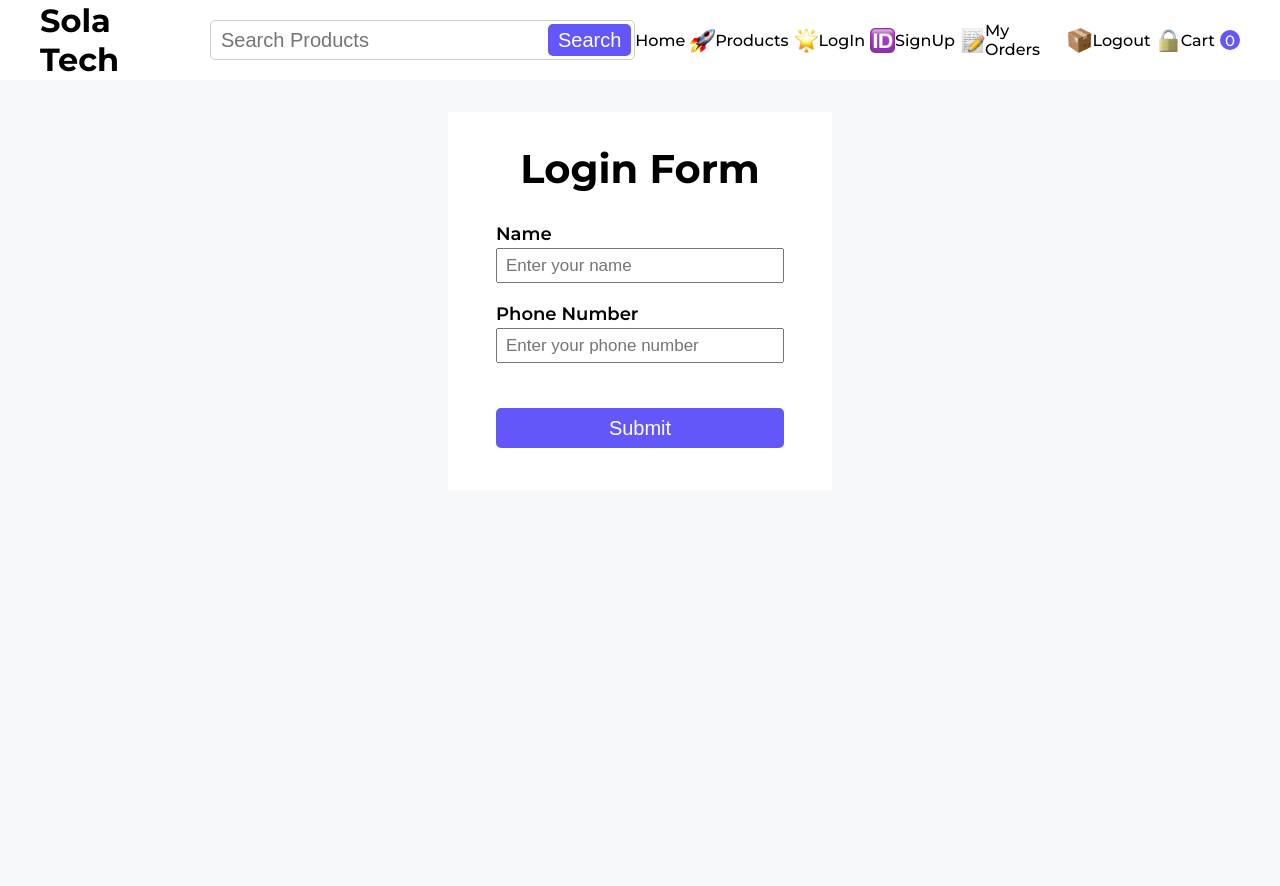
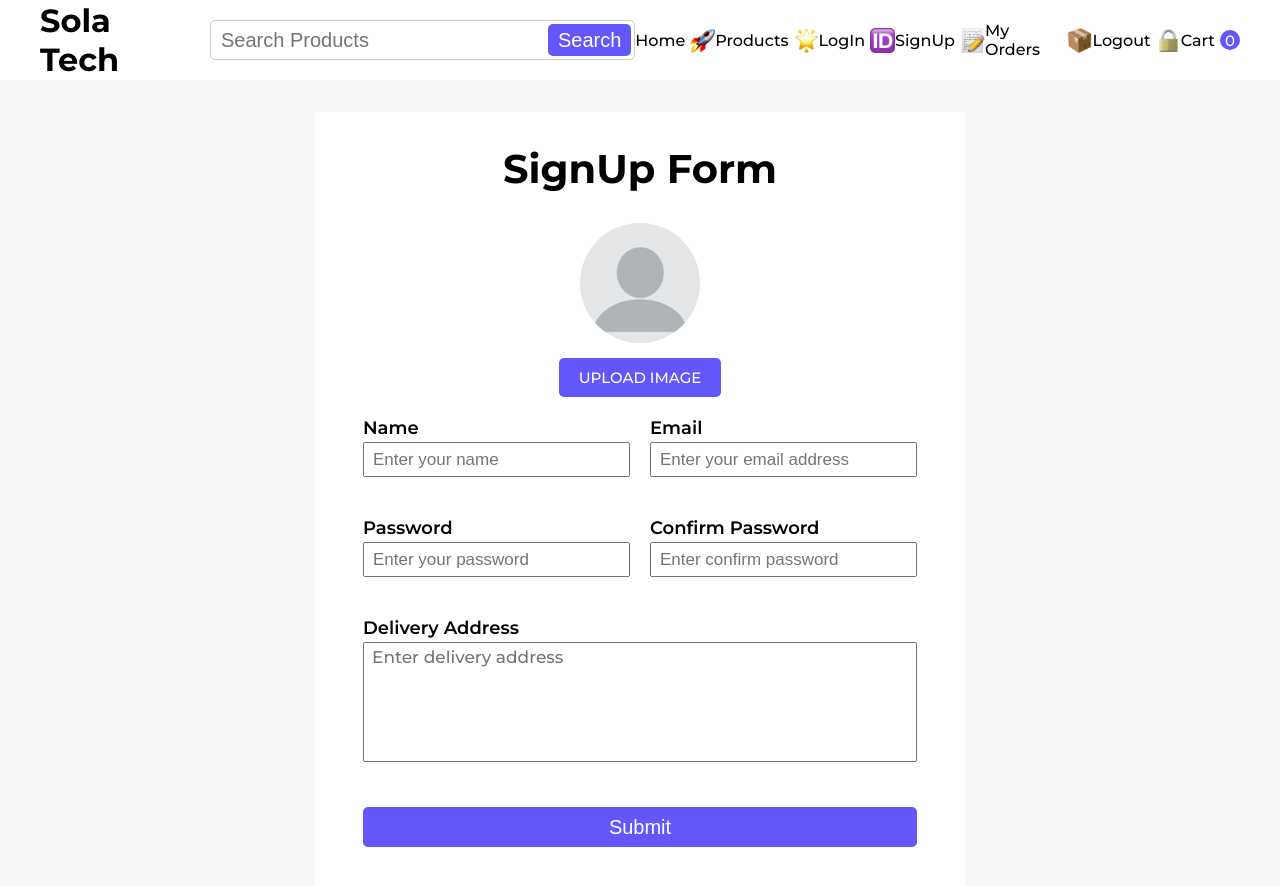
Before and after one commit to dtorres3rd/sola-tech-app, a React (Vite) app: page / in a window 1280 px wide. Shown: the top 886 px of the page. Before the commit the page ends 800 px from the top, so only its background shows below. Built offline with nearby package versions, Linux system fonts and the light colour scheme.

Commit message:
added SignUp component,implemented form management and schema validation

```diff
--- a/package.json
+++ b/package.json
@@ -10,9 +10,11 @@
     "preview": "vite preview"
   },
   "dependencies": {
+    "@hookform/resolvers": "^3.0.1",
     "react": "^18.3.1",
     "react-dom": "^18.3.1",
-    "react-hook-form": "^7.43.9"
+    "react-hook-form": "^7.43.9",
+    "zod": "^3.21.4"
   },
   "devDependencies": {
     "@eslint/js": "^9.15.0",
--- a/src/App.jsx
+++ b/src/App.jsx
@@ -8,6 +8,7 @@ import SingleProductPage from './components/SingleProduct/SingleProductPage';
 import CartPage from './components/Cart/CartPage';
 import MyOrderPage from './components/MyOrder/MyOrderPage';
 import LoginPage from './components/Authentication/LoginPage';
+import SignupPage from './components/Authentication/SignupPage';
 
 const App = () => {
   return (
@@ -19,7 +20,8 @@ const App = () => {
         <SingleProductPage /> */}
         {/* <CartPage user='daniel' /> */}
         {/* <MyOrderPage /> */}
-        <LoginPage />
+        {/* <LoginPage /> */}
+        <SignupPage />
       </main>
     </div>
   );
--- a/src/components/Authentication/LoginPage.css
+++ b/src/components/Authentication/LoginPage.css
@@ -40,3 +40,7 @@
   width: 100%;
   margin: 25px 0px 10px;
 }
+
+.form_error {
+  color: red;
+}
--- a/src/components/Authentication/LoginPage.jsx
+++ b/src/components/Authentication/LoginPage.jsx
@@ -1,10 +1,23 @@
-import React, { useState } from 'react';
+import React from 'react';
+import { useForm } from 'react-hook-form';
+import { z } from 'zod';
+import { zodResolver } from '@hookform/resolvers/zod';
 
 import './LoginPage.css';
-import { useForm } from 'react-hook-form';
+
+const schema = z.object({
+  email: z.string().email({ message: 'Enter valid email address' }).min(3),
+  password: z
+    .string()
+    .min(8, { message: 'Password should be at least 8 characters' }),
+});
 
 const LoginPage = () => {
-  const { register, handleSubmit } = useForm();
+  const {
+    register,
+    handleSubmit,
+    formState: { errors },
+  } = useForm({ resolver: zodResolver(schema) });
 
   const onSubmit = (formData) => console.log(formData);
 
@@ -18,25 +31,31 @@ const LoginPage = () => {
         <h2>Login Form</h2>
         <div className='form_inputs'>
           <div>
-            <label htmlFor='name'>Name</label>
+            <label htmlFor='email'>Email</label>
             <input
-              type='text'
-              id='name'
+              type='email'
+              id='emial'
               className='form_text_input'
-              placeholder='Enter your name'
-              {...register('name')}
+              placeholder='Enter your email address'
+              {...register('email')}
             />
+            {errors.email && (
+              <em className='form_error'>{errors.email.message}</em>
+            )}
           </div>
 
           <div>
-            <label htmlFor='phone'>Phone Number</label>
+            <label htmlFor='password'>Password</label>
             <input
-              type='number'
-              id='phone'
+              type='password'
+              id='password'
               className='form_text_input'
-              placeholder='Enter your phone number'
-              {...register('phone', { valueAsNumber: true })} // this will parse the data from formData to number
+              placeholder='Enter your password'
+              {...register('password')}
             />
+            {errors.password && (
+              <em className='form_error'>{errors.password.message}</em>
+            )}
           </div>
 
           <button type='submit' className='search_button form_submit'>
--- /dev/null
+++ b/src/components/Authentication/SignupPage.css
@@ -0,0 +1,63 @@
+.signup_form {
+  width: 650px;
+}
+
+.image_input_section {
+  display: flex;
+  flex-direction: column;
+  align-items: center;
+}
+
+.image_preview {
+  width: 120px;
+  height: 120px;
+  border-radius: 100%;
+  overflow: hidden;
+  margin-bottom: 15px;
+}
+
+.image_preview img {
+  width: 100%;
+  height: 100%;
+}
+
+.image_input {
+  display: none;
+}
+
+.image_label {
+  display: inline-block;
+  padding: 10px 20px;
+  margin-bottom: 20px;
+  text-align: center;
+  background: #6457f9;
+  color: #fff;
+  font-size: 15px;
+  font-family: inherit;
+  text-transform: Uppercase;
+  font-weight: 500;
+  border-radius: 5px;
+  cursor: pointer;
+  width: fit-content;
+}
+
+.signup_form_input {
+  width: 100%;
+  display: grid;
+  grid-template-columns: 1fr 1fr;
+  gap: 20px;
+}
+
+.signup_textares_section {
+  grid-column: 1/3;
+}
+
+.input_textarea {
+  font-size: 17px;
+  font-weight: 500;
+  font-family: inherit;
+  height: 120px;
+  resize: none;
+  padding: 4px 8px;
+  outline: none;
+}
--- /dev/null
+++ b/src/components/Authentication/SignupPage.jsx
@@ -0,0 +1,157 @@
+import { useState } from 'react';
+import { useForm } from 'react-hook-form';
+import { z } from 'zod';
+import { zodResolver } from '@hookform/resolvers/zod';
+
+import './SignupPage.css';
+import user from '../../assets/user.webp';
+
+const schema = z
+  .object({
+    name: z
+      .string()
+      .min(3, { message: 'Name should be at least 3 characters' }),
+    email: z.string().email({ message: 'Please enter valid email' }),
+    password: z
+      .string()
+      .min(8, { message: 'Password must be at least 8 characters' }),
+    confirmPassword: z.string(),
+    deliveryAddress: z
+      .string()
+      .min(10, { message: 'Address must be at least 10 characters' }),
+  })
+  .refine(
+    (currentObjectFormField) =>
+      currentObjectFormField.password ===
+      currentObjectFormField.confirmPassword,
+    {
+      message: 'Confirm Password does not match Password',
+      path: ['confirmPassword'],
+    }
+  );
+
+const SignupPage = () => {
+  const [profilePic, setProfilePic] = useState(null);
+  const {
+    register,
+    handleSubmit,
+    formState: { errors },
+  } = useForm({ resolver: zodResolver(schema) });
+
+  const onSubmit = (FormData) => console.log(FormData);
+
+  console.log(profilePic);
+
+  return (
+    <section className='align_center form_page'>
+      <form
+        className='authentication_form signup_form'
+        onSubmit={handleSubmit(onSubmit)}
+      >
+        <h2>SignUp Form</h2>
+
+        <div className='image_input_section'>
+          <div className='image_preview'>
+            <img
+              src={profilePic ? URL.createObjectURL(profilePic) : user}
+              id='file-ip-1-preview'
+            />
+          </div>
+          <label htmlFor='file-ip-1' className='image_label'>
+            Upload Image
+          </label>
+          <input
+            type='file'
+            onChange={(event) => setProfilePic(event.target.files[0])}
+            id='file-ip-1'
+            className='image_input'
+          />
+        </div>
+
+        {/* Form Inputs */}
+        <div className='form_inputs signup_form_input'>
+          <div>
+            <label htmlFor='name'>Name</label>
+            <input
+              id='name'
+              className='form_text_input'
+              type='text'
+              placeholder='Enter your name'
+              {...register('name')}
+            />
+            {errors.name && (
+              <em className='form_error'>{errors.name.message}</em>
+            )}
+          </div>
+
+          <div>
+            <label htmlFor='email'>Email</label>
+            <input
+              id='email'
+              className='form_text_input'
+              type='email'
+              placeholder='Enter your email address'
+              {...register('email')}
+            />
+            {errors.email && (
+              <em className='form_error'>{errors.email.message}</em>
+            )}
+          </div>
+
+          <div>
+            <label htmlFor='password'>Password</label>
+            <input
+              id='password'
+              className='form_text_input'
+              type='password'
+              placeholder='Enter your password'
+              {...register('password')}
+            />
+            {errors.password && (
+              <em className='form_error'>{errors.password.message}</em>
+            )}
+          </div>
+
+          <div>
+            <label htmlFor='cpassword'>Confirm Password</label>
+            <input
+              id='cpassword'
+              className='form_text_input'
+              type='password'
+              placeholder='Enter confirm password'
+              {...register('confirmPassword')}
+            />
+            {errors.confirmPassword && (
+              <em className='form_error'>{errors.confirmPassword.message}</em>
+            )}
+          </div>
+
+          <div className='signup_textares_section'>
+            <label htmlFor='address'>Delivery Address</label>
+            <textarea
+              id='address'
+              className='input_textarea'
+              placeholder='Enter delivery address'
+              {...register('deliveryAddress')}
+            />
+            {errors.deliveryAddress && (
+              <em className='form_error'>{errors.deliveryAddress.message}</em>
+            )}
+          </div>
+        </div>
+
+        <button className='search_button form_submit' type='submit'>
+          Submit
+        </button>
+      </form>
+    </section>
+  );
+};
+
+export default SignupPage;
+
+// name - Name should be at least 3 characters.
+// email - Please enter valid email
+// password - Password must be at least 8 characters.
+// confirmPassword - Confirm Password does not match Password
+// deliveryAddress - Address must be at least 15 characters.
```
Also changed, not shown: 2 other files (tests, documents, lock files or other folders).
